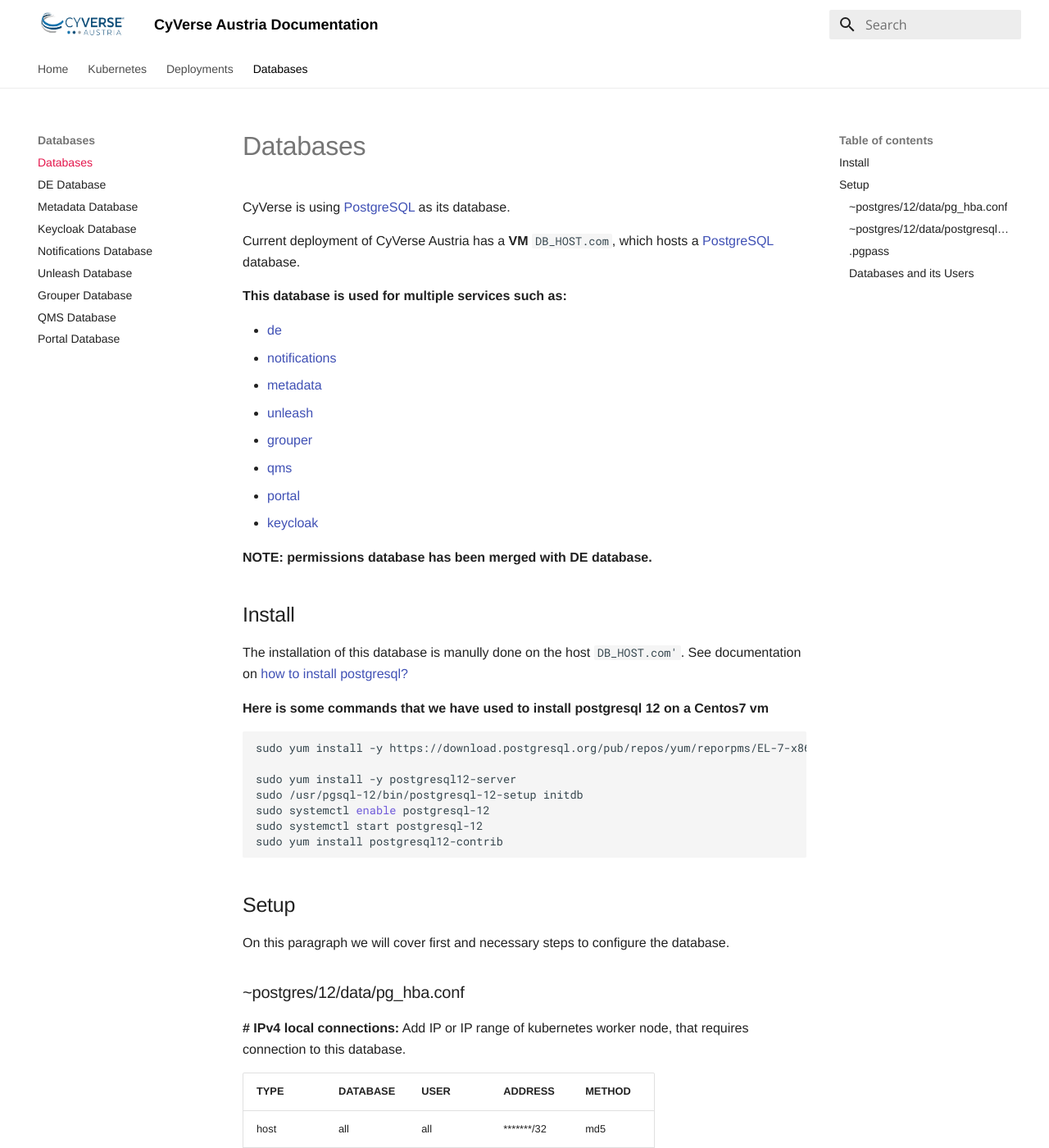
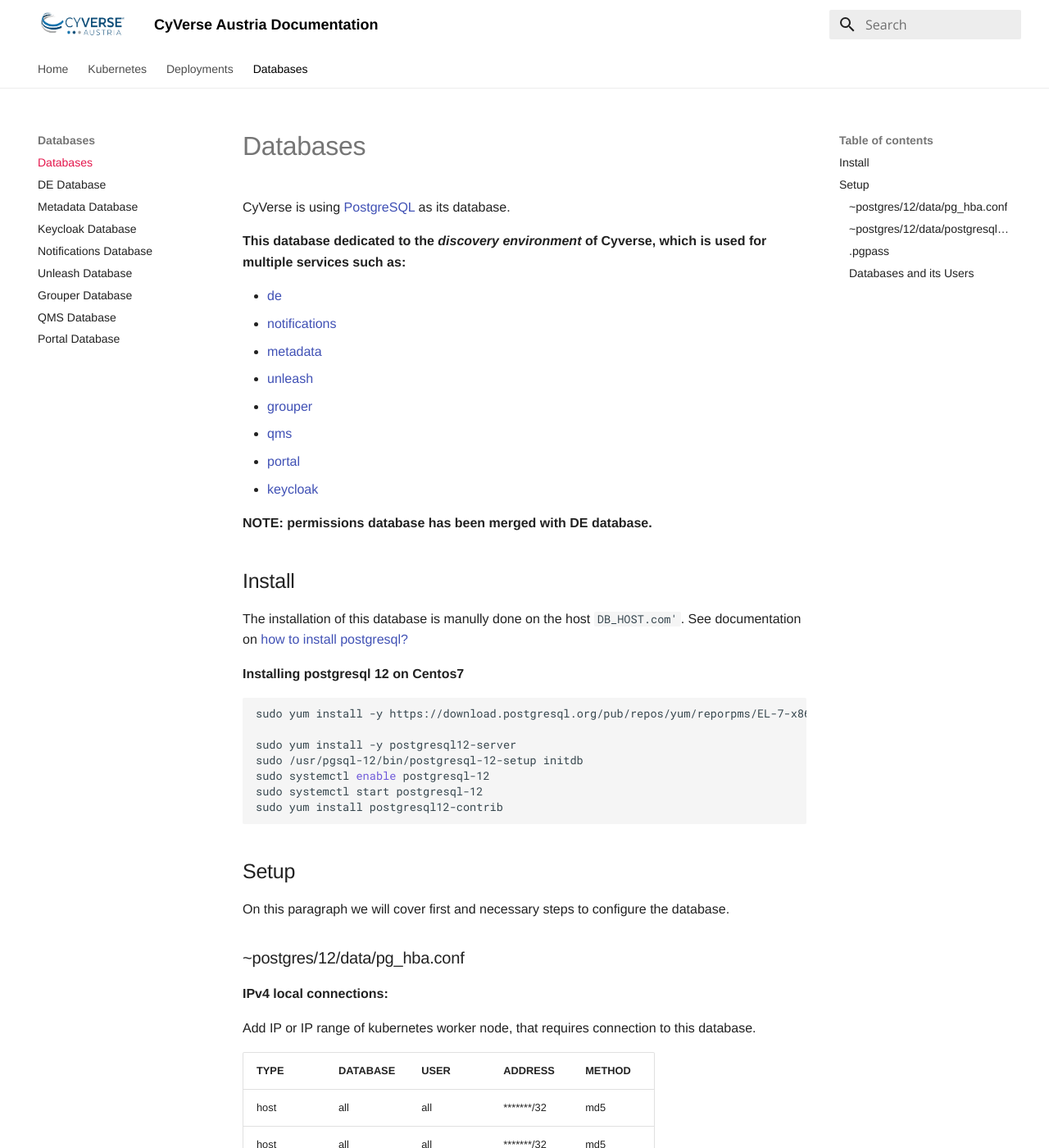
Before and after one commit to cyverse-austria/docs, an MkDocs documentation site: the page built from docs/database/main.md, in a window 1280 px wide and 1400 px high. Shown: the whole window at 82% size. Built offline with MkDocs 1.6.1 and Material for MkDocs 9.7.7, drawn with Linux system fonts in a browser that asks for light colours.

Commit message:
docs: updated

````diff
--- a/docs/database/main.md
+++ b/docs/database/main.md
@@ -2,9 +2,7 @@
 
 CyVerse is using [PostgreSQL](https://www.postgresql.org/) as its database.
 
-Current deployment of CyVerse Austria has a **VM** `DB_HOST.com`, which hosts a [PostgreSQL](https://www.postgresql.org/) database.
-
-**This database is used for multiple services such as:**
+**This database dedicated to the *discovery environment* of Cyverse, which is used for multiple services such as:**
 
 * [de](de-db.md)
 * [notifications](notifications-db.md)
@@ -21,7 +19,7 @@
 The installation of this database is manully done on the host `DB_HOST.com'`.
 See documentation on [how to install postgresql?](https://www.postgresguide.com/setup/install/)
 
-**Here is some commands that we have used to install postgresql 12 on a Centos7 vm**
+**Installing postgresql 12 on Centos7**
 
 ```bash
 sudo yum install -y https://download.postgresql.org/pub/repos/yum/reporpms/EL-7-x86_64/pgdg-redhat-repo-latest.noarch.rpm
@@ -38,7 +36,8 @@
 
 ### ~postgres/12/data/pg_hba.conf
 
-**# IPv4 local connections:**
+**IPv4 local connections:**
+
 Add IP or IP range of kubernetes worker node, that requires connection to this database.
 
 | TYPE | DATABASE | USER | ADDRESS | METHOD |
````
